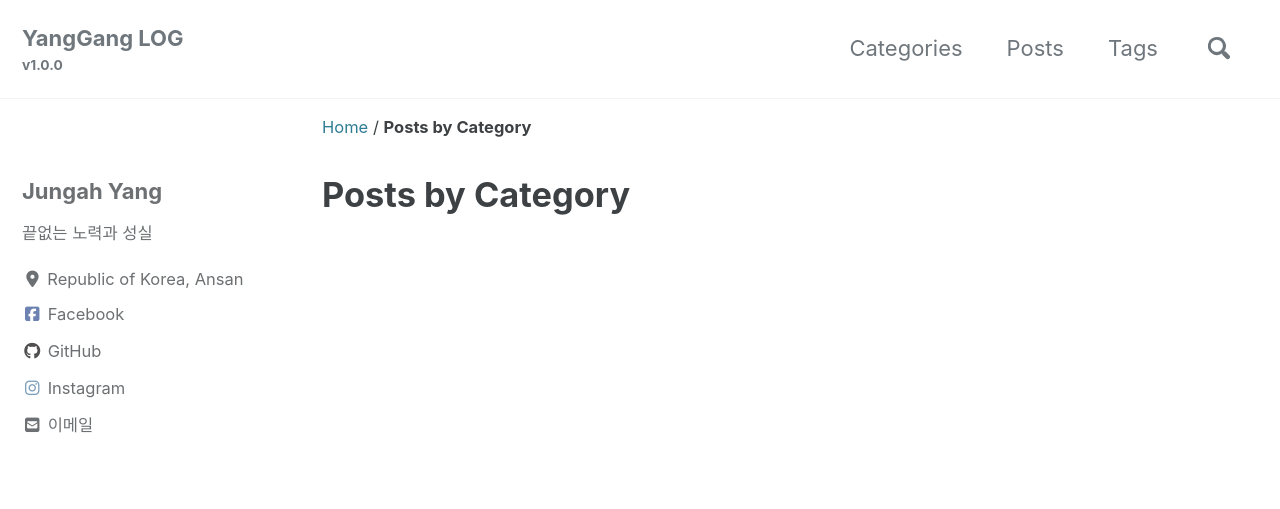
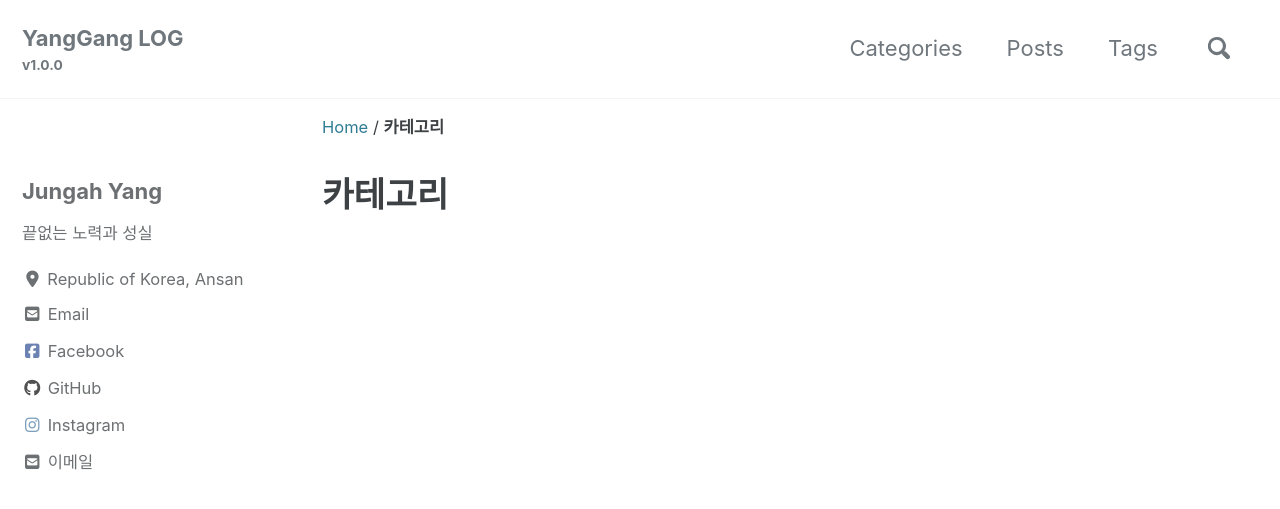
Before and after one commit to JungAh12/jungah12.github.com, a Jekyll site: the page built from _pages/category-archive.md, in a window 1280 px wide and 900 px high. Shown: the top 509 px of the window. Built offline with Jekyll 4.4.1, drawn with Linux system fonts in a browser that asks for light colours; cached includes are drawn as plain includes; nearby versions of some CDN libraries.

Commit message:
config modify

```diff
--- a/_config.yml
+++ b/_config.yml
@@ -102,7 +102,7 @@ author:
   links:
     - label: "Email"
       icon: "fas fa-fw fa-envelope-square"
-      # url: mailto:didwuddk@gmail.com
+      url: mailto:didwuddk@gmail.com
     - label: "Website"
       icon: "fas fa-fw fa-link"
       # url: "https://your-website.com"
@@ -271,7 +271,7 @@ compress_html:
 defaults:
   # _posts
   - scope:
-      path: "_posts"
+      path: ""
       type: posts
     values:
       layout: single
--- a/_pages/category-archive.md
+++ b/_pages/category-archive.md
@@ -1,5 +1,5 @@
 ---
-title: "Posts by Category"
+title: "카테고리"
 layout: categories
 permalink: /categories/
 author_profile: true
```
Also changed, not shown: _pages/tag-archive.md (+1 -1 lines), _pages/year-archive.md (+1 -1 lines).
